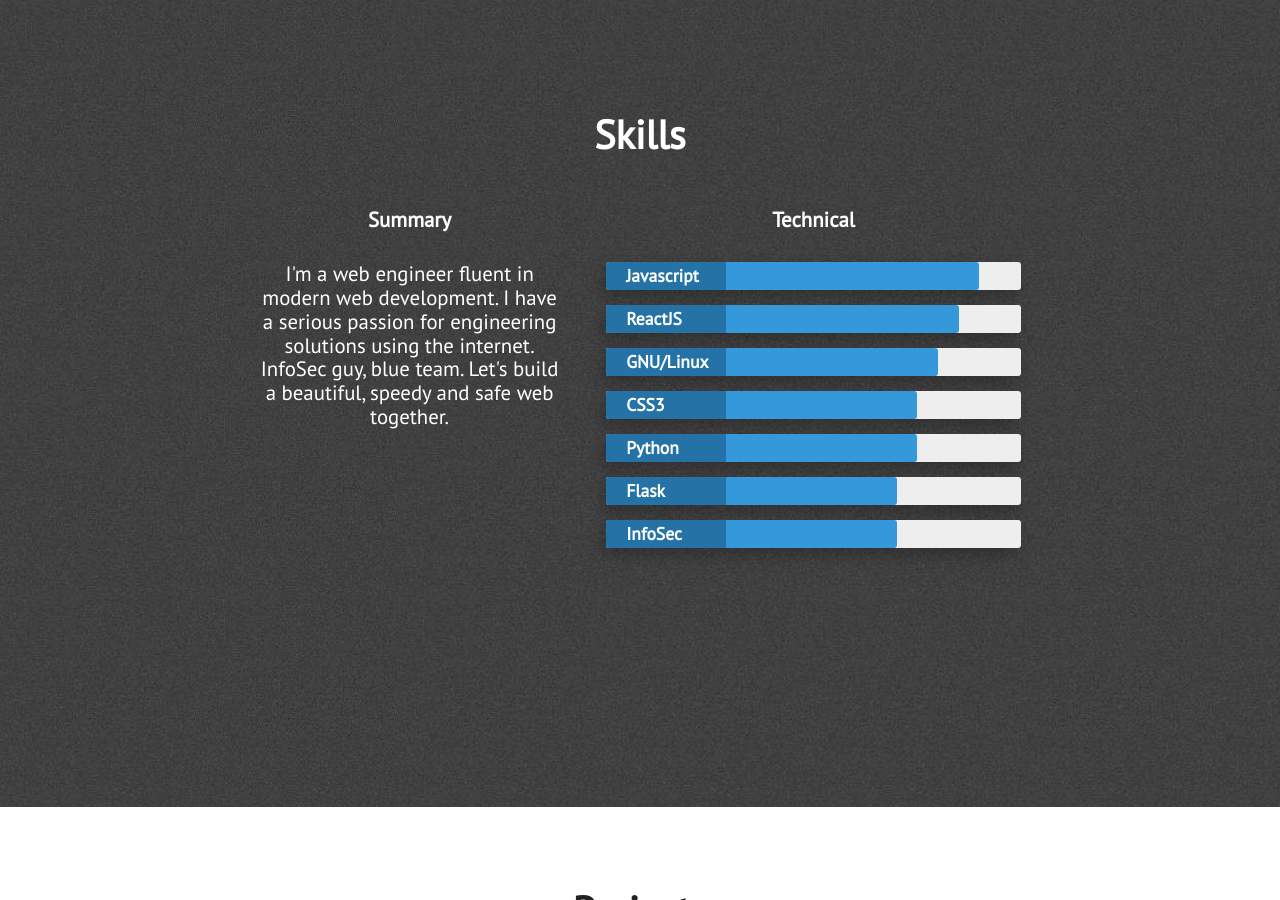
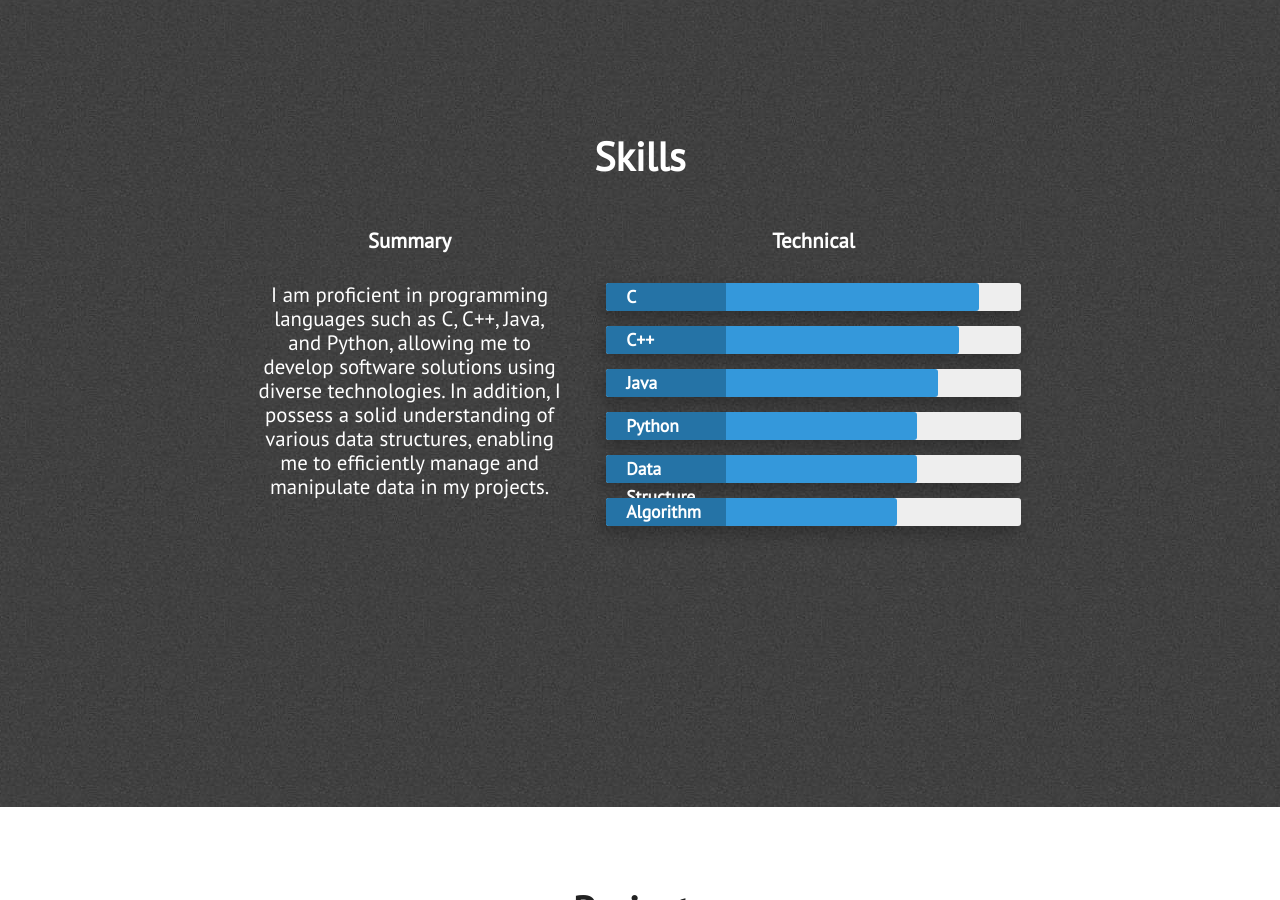
Before and after one commit to ydykim/ydykim.github.io, a Jekyll site: the page built from index.html, in a window 1280 px wide and 900 px high, scrolled down 2093 px. Built offline with Jekyll 4.4.1, drawn with Linux system fonts in a browser that asks for light colours; nearby versions of some CDN libraries.

Commit message:
Update skills.html

```diff
--- a/_includes/skills.html
+++ b/_includes/skills.html
@@ -8,46 +8,41 @@
                 <div class="what-i-do">
                     <h3 class="center-align skills-subsection">Summary</h3>
                     <p class="paragraph-text center-align">
-                        I'm a web engineer fluent in modern web development. I have a serious passion for engineering solutions using the internet. InfoSec guy, blue team. Let's build a beautiful, speedy and safe web together.
+                        I am proficient in programming languages such as C, C++, Java, and Python, allowing me to develop software solutions using diverse technologies. In addition, I possess a solid understanding of various data structures, enabling me to efficiently manage and manipulate data in my projects.
                     </p>
                 </div>
                 <div class="technical-skills">
                     <h3 class="center-align skills-subsection">Technical</h3>
                     <div class="progress-bars">
                         <div class="skillbar clearfix " data-percent="90%">
-                            <div class="skillbar-title" style="background: #2980b9;"><span>Javascript</span></div>
+                            <div class="skillbar-title" style="background: #2980b9;"><span>C</span></div>
                             <div class="skillbar-bar" style="background: #3498db;"></div>
                         </div> <!-- End Skill Bar -->
 
                         <div class="skillbar clearfix " data-percent="85%">
-                            <div class="skillbar-title" style="background: #2980b9;"><span>ReactJS</span></div>
+                            <div class="skillbar-title" style="background: #2980b9;"><span>C++</span></div>
                             <div class="skillbar-bar" style="background: #3498db;"></div>
                         </div> <!-- End Skill Bar -->
 
                         <div class="skillbar clearfix " data-percent="80%">
-                            <div class="skillbar-title" style="background: #2980b9;"><span>GNU/Linux</span></div>
+                            <div class="skillbar-title" style="background: #2980b9;"><span>Java</span></div>
                             <div class="skillbar-bar" style="background: #3498db"></div>
                         </div> <!-- End Skill Bar -->
 
-
-                        <div class="skillbar clearfix " data-percent="75%">
-                            <div class="skillbar-title" style="background: #2980b9;"><span>CSS3</span></div>
-                            <div class="skillbar-bar" style="background: #3498db;"></div>
-                        </div> <!-- End Skill Bar -->
 
                         <div class="skillbar clearfix " data-percent="75%">
                             <div class="skillbar-title" style="background: #2980b9;"><span>Python</span></div>
                             <div class="skillbar-bar" style="background: #3498db;"></div>
                         </div> <!-- End Skill Bar -->
 
-                        <div class="skillbar clearfix " data-percent="70%">
-                            <div class="skillbar-title" style="background: #2980b9"><span>Flask</span></div>
+                        <div class="skillbar clearfix " data-percent="75%">
+                            <div class="skillbar-title" style="background: #2980b9;"><span>Data Structure</span></div>
                             <div class="skillbar-bar" style="background: #3498db;"></div>
                         </div> <!-- End Skill Bar -->
 
                         <div class="skillbar clearfix " data-percent="70%">
-                            <div class="skillbar-title" style="background: #2980b9"><span>InfoSec</span></div>
-                            <div class="skillbar-bar" style="background: #3498db"></div>
+                            <div class="skillbar-title" style="background: #2980b9"><span>Algorithm</span></div>
+                            <div class="skillbar-bar" style="background: #3498db;"></div>
                         </div> <!-- End Skill Bar -->
                     </div>
                 </div>
```
